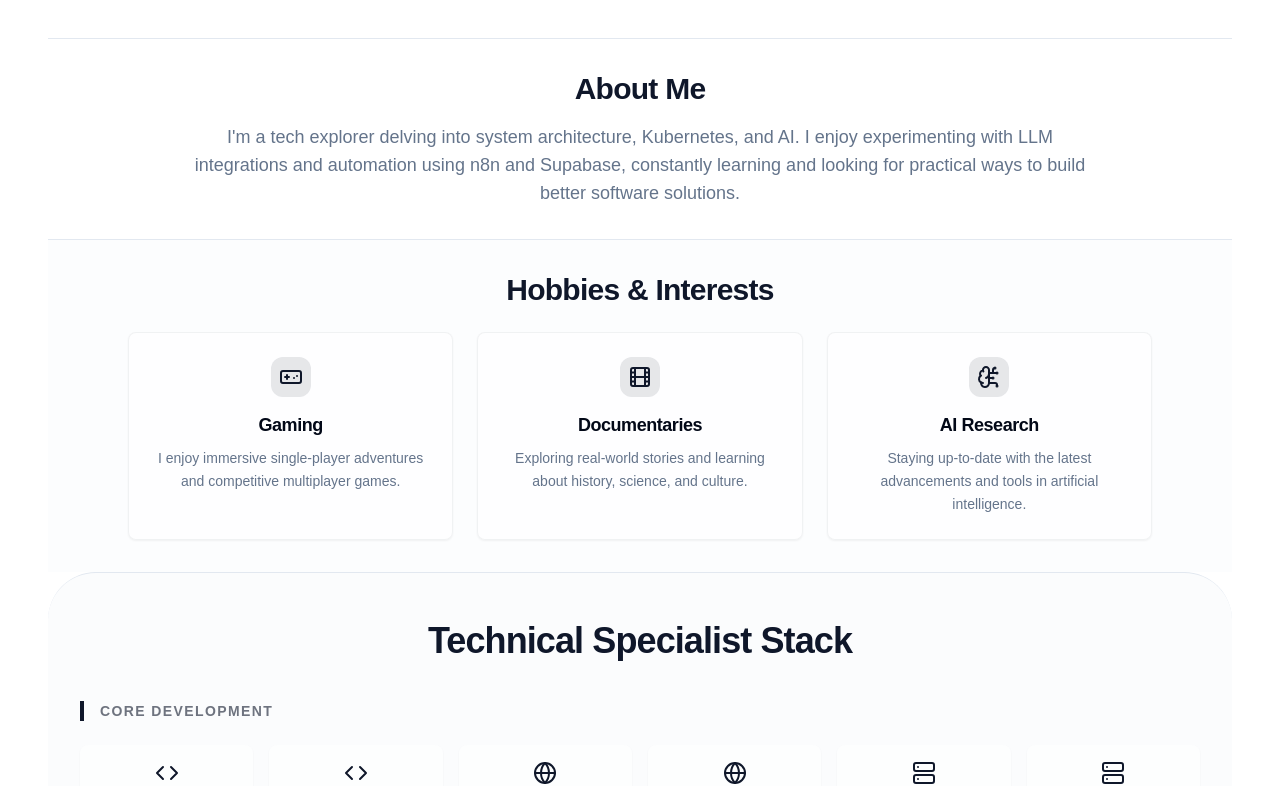
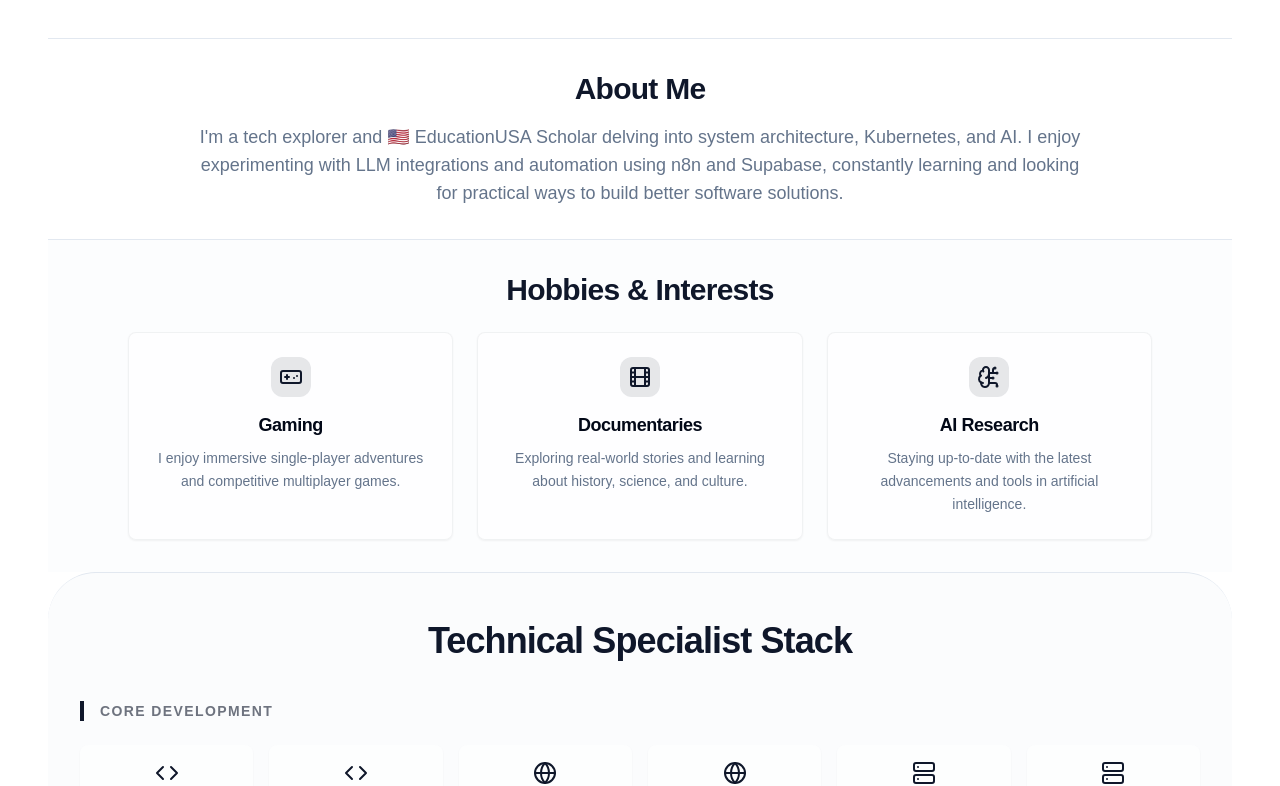
Before and after one commit to MS0C54073/muzoprof, a Next.js app: page / in a window 1280 px wide. Shown: the part 874-1660 px from the top of the page. Built offline with nearby package versions, Linux system fonts and the light colour scheme.

Commit message:
updated the summary/about text to mention it briefly

```diff
--- a/src/app/page.tsx
+++ b/src/app/page.tsx
@@ -321,6 +321,11 @@ const communityInvolvement = [
 
 const educationData = [
     {
+        degree: "🇺🇸 EducationUSA Scholar",
+        university: "U.S. Embassy Lusaka / EducationUSA Zambia",
+        duration: "2024",
+    },
+    {
         degree: "BSc Software and Information Systems Administration",
         university: "Kursk State University, Russia",
         duration: "2017 – 2021",
@@ -428,7 +433,7 @@ export default function Home() {
         linkedin: "linkedin.com/in/musonda-salimu",
         github: "github.com/MS0C54073",
         portfolio: "tinyurl.com/muzoslim",
-        summary: "I'm a tech explorer delving into system architecture, Kubernetes, and AI. I enjoy experimenting with LLM integrations and automation using n8n and Supabase, constantly learning and looking for practical ways to build better software solutions.",
+        summary: "I'm a tech explorer and 🇺🇸 EducationUSA Scholar delving into system architecture, Kubernetes, and AI. I enjoy experimenting with LLM integrations and automation using n8n and Supabase, constantly learning and looking for practical ways to build better software solutions.",
         skillCategories: [
             { label: "Languages", value: "Python, JavaScript, TypeScript, C++, C#, SQL" },
             { label: "Frameworks", value: "React, Next.js, Node.js/Express, Django, .NET" },
@@ -839,7 +844,7 @@ export default function Home() {
             <h2 className="text-xl md:text-3xl font-bold text-center mb-4 text-primary tracking-tight"><TranslatedText text="About Me"/></h2>
             <div className="max-w-4xl mx-auto">
                 <p className="text-base md:text-lg text-muted-foreground leading-relaxed text-center">
-                    <TranslatedText text="I'm a tech explorer delving into system architecture, Kubernetes, and AI. I enjoy experimenting with LLM integrations and automation using n8n and Supabase, constantly learning and looking for practical ways to build better software solutions."/>
+                    <TranslatedText text="I'm a tech explorer and 🇺🇸 EducationUSA Scholar delving into system architecture, Kubernetes, and AI. I enjoy experimenting with LLM integrations and automation using n8n and Supabase, constantly learning and looking for practical ways to build better software solutions."/>
                 </p>
             </div>
         </section>
```
